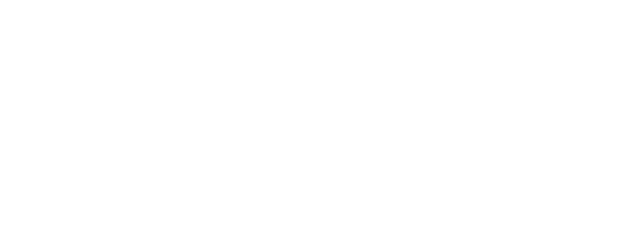
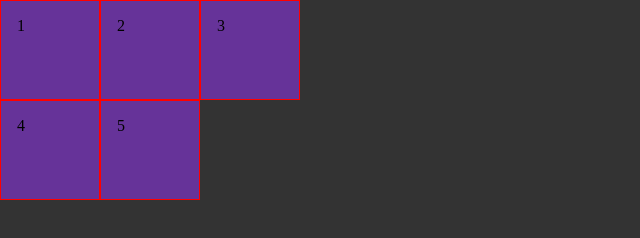
Before and after one commit to ParvinValiyev/iatc, a website: page lesson12/index.html in a window 1280 px wide. Shown: the whole page, without its empty margins (0-640 px from the left). Drawn offline with Linux system fonts and the light colour scheme.

Commit message:
feat: modified index and style files

```diff
--- a/lesson12/index.html
+++ b/lesson12/index.html
@@ -5,8 +5,15 @@
     <meta http-equiv="X-UA-Compatible" content="IE-edge">
     <meta name="viewport" content="width=device-width, initial-scale=1.0">
     <title>Grid</title>
+    <link rel="stylesheet" href="style.css">
 </head>
 <body>
-
+    <div class="grid">
+        <div class="box">1</div>
+        <div class="box">2</div>
+        <div class="box">3</div>
+        <div class="box">4</div>
+        <div class="box">5</div>
+    </div>
 </body>
 </html>
--- a/lesson12/style.css
+++ b/lesson12/style.css
@@ -0,0 +1,27 @@
+* {
+    box-sizing: border-box;
+}
+
+
+html body {
+    margin: 0;
+    padding: 0;
+    background-color: #333;
+}
+
+
+
+
+.grid {
+    display: grid;
+    height: 100vh;
+
+    grid-template-columns: 100px 100px 100px;
+    grid-template-rows: 100px 100px 100px;
+}
+
+.box {
+    background-color: rebeccapurple;
+    border: 1px solid red;
+    padding: 1em;
+}
```
